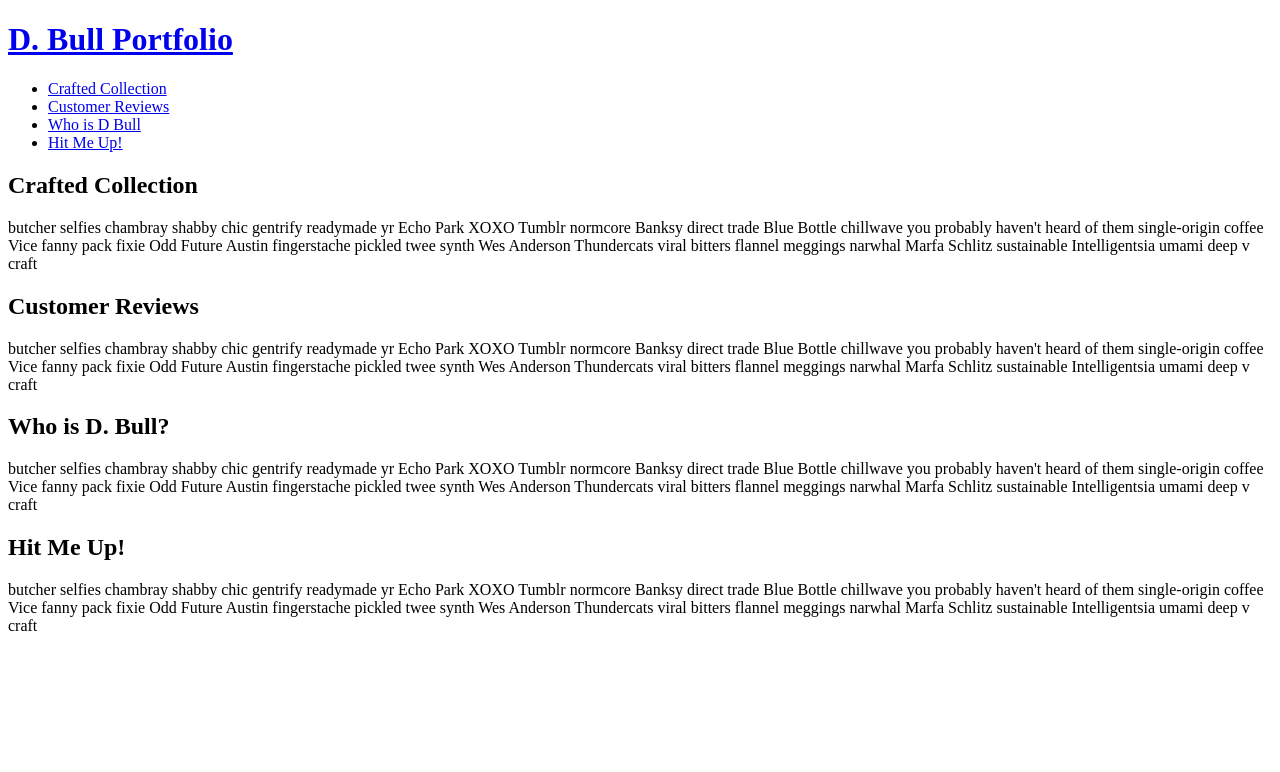
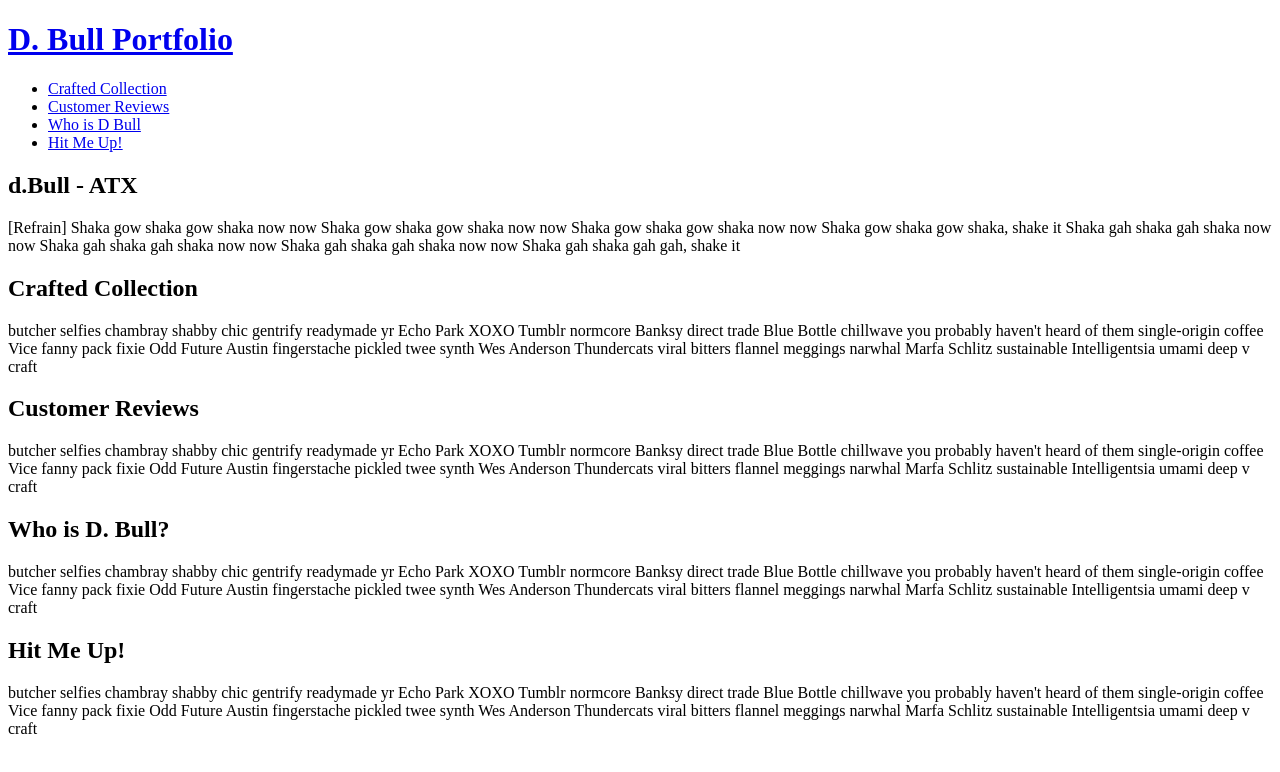
Before and after one commit to Bullbotbam/cssExploration, a plain HTML site: page index.html in a window 1280 px wide. Drawn offline with Linux system fonts and the light colour scheme.

Commit message:
adding html

```diff
--- a/index.html
+++ b/index.html
@@ -28,8 +28,25 @@
             </li>
           </ul>
         </nav>
+    </header>
 
        <!-- add image here -->
+    <section class="hero">
+        <div class="hero-cta">
+          <h2>d.Bull - ATX</h2>
+          <p>
+                [Refrain]
+                Shaka gow shaka gow shaka now now
+                Shaka gow shaka gow shaka now now
+                Shaka gow shaka gow shaka now now
+                Shaka gow shaka gow shaka, shake it
+                Shaka gah shaka gah shaka now now
+                Shaka gah shaka gah shaka now now
+                Shaka gah shaka gah shaka now now
+                Shaka gah shaka gah gah, shake it
+          </p>
+        </div>
+    </section>
 
        <section id="Crafted-collection" class="intro">
         <div class="flex-row">
```
Also changed, not shown: 1 other file.
